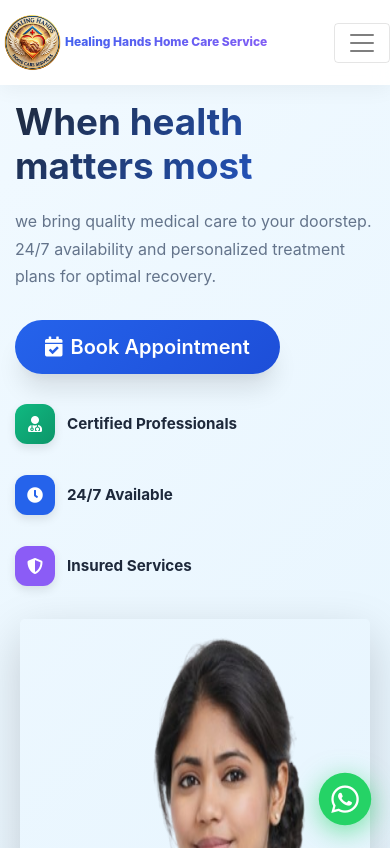
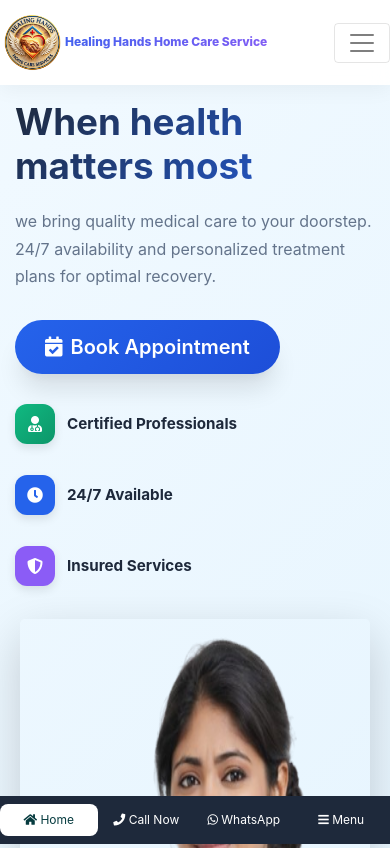
Before and after one commit to mahesh00077/hhhc, a plain HTML site: page index.html in a window 390 px wide. Shown: the top 848 px of the page. Drawn offline with nearby package versions, Linux system fonts and the light colour scheme.

Commit message:
mobile footer added

```diff
--- a/index.html
+++ b/index.html
@@ -764,6 +764,59 @@
         }
 
 
+    </style>
+    <style type="text/css">
+        /* Mobile Footer Styling */
+        .mobile-footer {
+          position: fixed;
+          bottom: 0;
+          left: 0;
+          width: 100%;
+          /*background: #063b3f;*/
+          background: #1e293b;
+          display: flex;
+          justify-content: space-around;
+          align-items: center;
+          padding: 8px 0;
+          z-index: 9999;
+        }
+
+        /* Footer items */
+        .mobile-footer .footer-item {
+          color: #ffffff;
+          text-decoration: none;
+          text-align: center;
+          font-size: 12px;
+          flex: 1;
+        }
+
+        /* Active item (Home) */
+        .mobile-footer .footer-item.active {
+          background: #ffffff;
+          color: #063b3f;
+          border-radius: 8px;
+          padding: 6px 0;
+        }
+
+        /* Icons */
+        .mobile-footer .icon {
+          display: block;
+          font-size: 20px;
+          margin-bottom: 2px;
+        }
+
+        /* Hide footer on desktop */
+        @media (min-width: 768px) {
+          .mobile-footer {
+            display: none;
+          }
+        }
+
+        @media (max-width: 767px) {
+          .ft-hide {
+            display: none !important;
+          }
+        }
     </style>
 </head>
 <body>
@@ -1396,7 +1449,7 @@
     </section>
 
     <!-- Footer -->
-    <footer class="footer">
+    <footer class="footer ft-hide">
         <div class="container">
             <div class="row">
                 <div class="col-lg-4 mb-5 mb-lg-0">
@@ -1462,10 +1515,36 @@
     <!-- WhatsApp Button -->
     <a href="https://wa.me/918328275630?text=Hi%20Healing%20Hands%2C%20I%20need%20information%20about%20home%20nursing%20care"
        target="_blank"
-       class="whatsapp-button"
+       class="whatsapp-button ft-hide"
        title="Chat with us on WhatsApp">
         <i class="fab fa-whatsapp"></i>
     </a>
+
+    <!-- Mobile Footer -->
+    <div class="mobile-footer" style="margin-top: 50px;">
+      <a href="#" class="footer-item active">
+        <span class="fa fa-home"></span>
+        <span class="text">Home</span>
+      </a>
+
+      <a href="tel:+918328275630" class="footer-item">
+        <span class="fa fa-phone"></span>
+        <span class="text">Call Now</span>
+      </a>
+
+      <a href="https://wa.me/918328275630" class="footer-item">
+        <span class="fab fa-whatsapp"></span>
+        <span class="text">WhatsApp</span>
+      </a>
+
+      <a href="#" class="footer-item">
+        <div type="button" data-toggle="collapse" data-target="#navbarNav">
+            <span class="fas fa-bars"></span>
+            <span class="text">Menu</span>
+            <!-- <span class="navbar-toggler-icon"></span> -->
+        </div>
+      </a>
+    </div>
 
     <!-- Bootstrap & jQuery -->
     <script src="https://cdn.jsdelivr.net/npm/jquery@3.5.1/dist/jquery.slim.min.js"></script>
```
